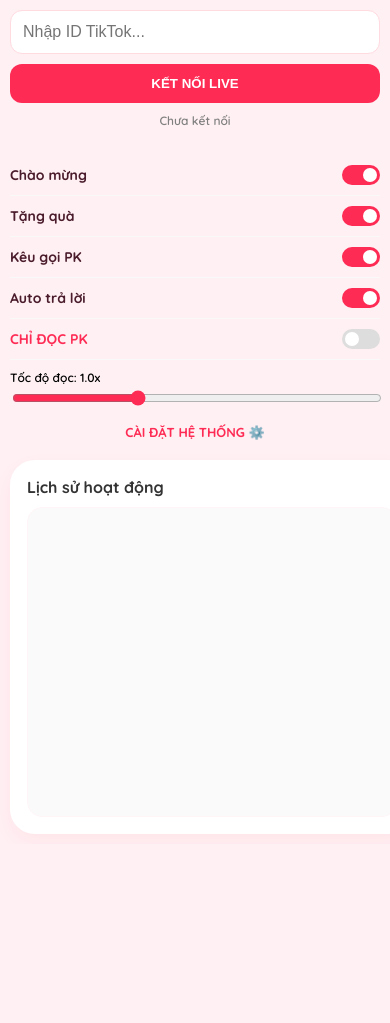
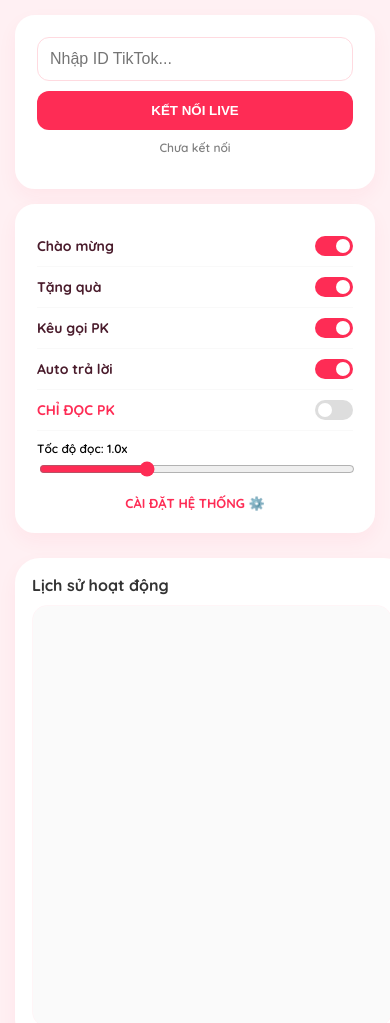
Before and after one commit to cmttiktok/tik1, a website: page index.html in a window 390 px wide. Shown: the top 1023 px of the page. Before the commit the page ends 844 px from the top, so only its background shows below. Drawn offline with nearby package versions, Linux system fonts and the light colour scheme; no server answers.

Commit message:
Update index.html

```diff
--- a/index.html
+++ b/index.html
@@ -2,28 +2,41 @@
 <html lang="vi">
 <head>
     <meta charset="UTF-8">
-    <meta name="viewport" content="width=device-width, initial-scale=1.0, maximum-scale=1.0, user-scalable=no">
+    <meta name="viewport" content="width=device-width, initial-scale=1.0">
     <title>BÈO CONTROL PANEL</title>
     <script src="/socket.io/socket.io.js"></script>
     <link href="https://fonts.googleapis.com/css2?family=Quicksand:wght@600;700&display=swap" rel="stylesheet">
     <style>
         :root { --pink: #fe2c55; --bg: #fff0f3; --panel: #ffffff; }
-        body { font-family: 'Quicksand', sans-serif; background: var(--bg); margin: 0; padding: 15px; display: flex; gap: 15px; height: 100vh; box-sizing: border-box; }
 
-        /* LAYOUT PC */
+        /* Cấu trúc chung: Cho phép cuộn trang tự nhiên */
+        body {
+            font-family: 'Quicksand', sans-serif;
+            background: var(--bg);
+            margin: 0;
+            padding: 15px;
+            display: flex;
+            gap: 15px;
+            min-height: 100vh;
+            box-sizing: border-box;
+        }
+
+        /* PC: Giữ nguyên giao diện 2 cột */
         .left-col { width: 300px; display: flex; flex-direction: column; gap: 15px; flex-shrink: 0; }
-        .right-col { flex: 1; display: flex; flex-direction: column; background: var(--panel); border-radius: 25px; border: 2px solid #fff; overflow: hidden; padding: 20px; box-shadow: 0 8px 20px rgba(254,44,85,0.05); }
+        .right-col { flex: 1; display: flex; flex-direction: column; background: var(--panel); border-radius: 25px; border: 2px solid #fff; overflow: hidden; padding: 20px; box-shadow: 0 8px 20px rgba(254, 44, 85, 0.05); }
 
-        /* KHUNG CHAT: Giới hạn chiều cao và cho phép cuộn nội bộ */
+        .card { background: var(--panel); padding: 20px; border-radius: 20px; border: 2px solid #fff; box-shadow: 0 8px 20px rgba(254, 44, 85, 0.05); }
+
+        /* Ô CHAT: Cố định chiều cao để không đẩy trang quá dài, nhưng vẫn nằm trong trang có thể cuộn */
         #chat {
-            flex: 1;
+            height: 500px; /* Chiều cao cố định đủ cho khoảng 12-15 dòng */
             overflow-y: auto;
             display: flex;
             flex-direction: column-reverse;
-            border: 1px solid #fff5f7;
+            background: #fafafa;
             border-radius: 15px;
             padding: 10px;
-            background: #fafafa;
+            border: 1px solid #fff5f7;
         }
         .msg { padding: 10px; border-bottom: 1px solid #eee; font-size: 15px; line-height: 1.4; }
 
@@ -42,19 +55,22 @@
         input[type="range"] { width: 100%; accent-color: var(--pink); margin-top: 5px; }
         .admin-link { display: block; text-align: center; margin-top: 15px; color: var(--pink); text-decoration: none; font-size: 13px; font-weight: bold; }
 
-        /* GIAO DIỆN MOBILE TỐI ƯU */
+        /* TỐI ƯU MOBILE: CHUYỂN SANG CUỘN TOÀN TRANG */
         @media (max-width: 768px) {
-            body { flex-direction: column; height: 100vh; padding: 10px; overflow: hidden; } /* Khóa không cho cả trang web bị kéo dài */
-            .left-col { width: 100%; flex-shrink: 0; }
+            body {
+                flex-direction: column;
+                height: auto; /* Cho phép body dài ra theo nội dung */
+                overflow-y: auto; /* Kích hoạt cuộn toàn trang */
+            }
+            .left-col { width: 100%; }
             .right-col {
                 width: 100%;
-                flex: 1; /* Tự động lấy phần diện tích còn lại của màn hình */
-                margin-top: 5px;
+                margin-top: 10px;
+                height: auto;
                 padding: 15px;
-                min-height: 0; /* Quan trọng để flex-child có thể cuộn nội bộ */
             }
             #chat {
-                max-height: 350px; /* Giới hạn khoảng 12 dòng chat trên mobile */
+                height: 400px; /* Giữ ô chat ở mức 12 dòng, tránh bị quá nhỏ trên máy lùn */
             }
         }
     </style>
@@ -92,7 +108,6 @@
         let queue = [];
         let playing = false;
 
-        // Đảm bảo dùng start() và 'set-username' như code gốc
         function start() {
             const u = document.getElementById('user').value;
             if(u) {
```
